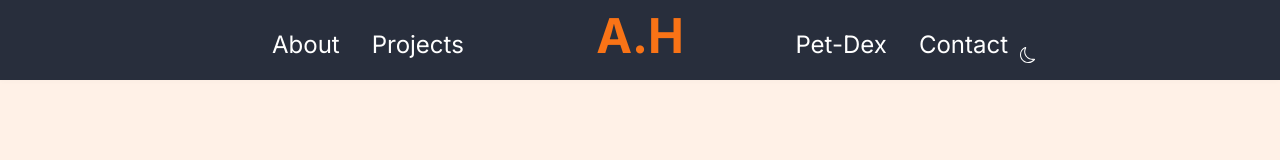
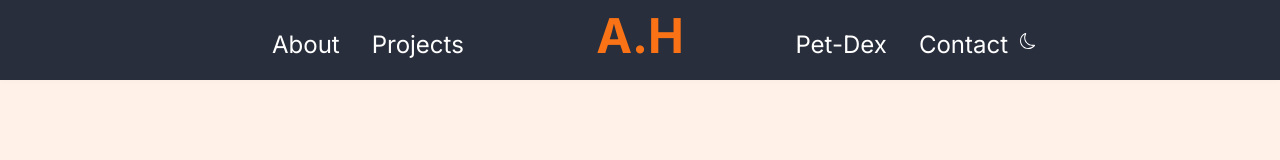
Before and after one commit to mistahoward/mistahoward.github.io, a Preact app in the folder frontend/: page / in a window 1280 px wide. Shown: the top 160 px of the page. Built offline with nearby package versions, Linux system fonts and the light colour scheme; no server answers.

Commit message:
fix: adjustments to theme toggle

```diff
--- a/frontend/src/main.scss
+++ b/frontend/src/main.scss
@@ -181,12 +181,13 @@ html *:not(.nav-link, .btn, .form-control, .form-select, .dropdown-menu, .modal,
 
 .navbar-theme-toggle {
 	position: absolute;
+	top: 0;
+	bottom: 0;
 	right: 1rem;
-	bottom: 0.5;
+	margin: auto 0;
 	display: flex;
-	align-items: flex-end;
-	height: 100%;
-	align-self: flex-end;
+	align-items: center;
+	height: 2.2rem;
 }
 
 .custom-navbar .nav-link {
```
